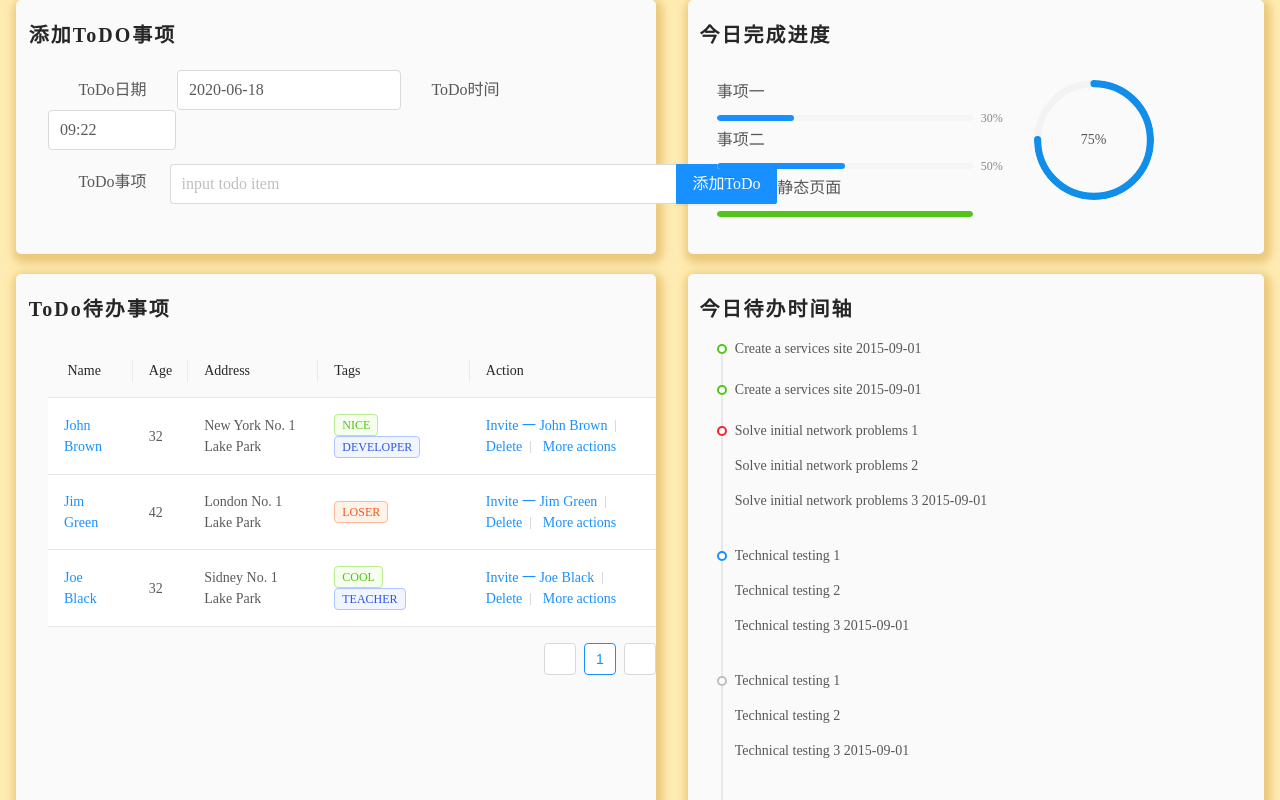
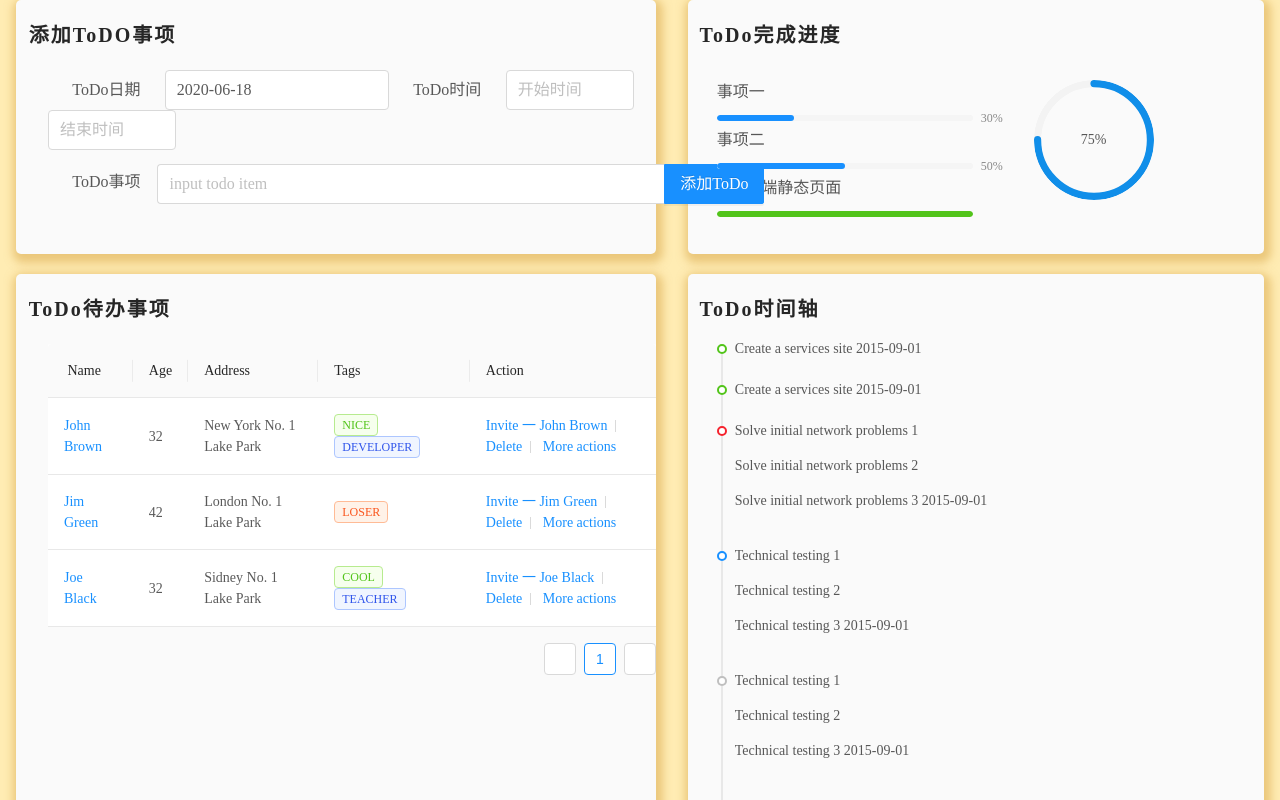
Before and after one commit to ganwujing/ToDo, a Vue app in the folder client/: page /todo in a window 1280 px wide. Built offline with nearby package versions, Linux system fonts and the light colour scheme; a web font is replaced by a local one.

Commit message:
add todo

```diff
--- a/client/src/components/todo.vue
+++ b/client/src/components/todo.vue
@@ -9,12 +9,20 @@
                         size="large"
                         :defaultValue="moment()"
                         format="YYYY-MM-DD"
+                        v-on:change="changedate"
                     ></a-date-picker>
                     <span class="todo-inputText">ToDo时间</span>
                     <a-time-picker
-                        :default-value="moment()"
+                        placeholder="开始时间"
                         format="HH:mm"
                         size="large"
+                        v-on:change="changeTimeF"
+                    ></a-time-picker>
+                    <a-time-picker
+                    placeholder="结束时间"
+                        format="HH:mm"
+                        size="large"
+                        v-on:change="changeTimeT"
                     ></a-time-picker>
                 </div>
                 <div class="todo-input todo-inputitem">
@@ -25,7 +33,7 @@
                         enter-button="添加ToDo"
                         size="large"
                         @search="addToDO"
-
+                        v-model="todoitem"
                     >
                     </a-input-search>
                     </div>
@@ -33,7 +41,7 @@
             </div>
             <div class="progress top-child">
                 <h1 class="todo-title">
-                    今日完成进度
+                    ToDo完成进度
                 </h1>
                 <div style="width: 50%" class="todo-progress">
                     <span>事项一</span>
@@ -85,7 +93,7 @@
                 </div>
             </div>
             <div class="todoline">
-                <h1 class="todo-title">今日待办时间轴</h1>
+                <h1 class="todo-title">ToDo时间轴</h1>
                 <div class="todo-line">
                 <a-timeline >
                     <a-timeline-item color="green">
@@ -177,17 +185,52 @@ const data = [
 import moment from "moment"
 export default {
     name: "todo",
-
-    methods: {
-        moment,
-        addToDO: function() {},
-    },
     data: function() {
         return {
             data,
             columns,
+            selectdate:moment().format('YYYY-MM-DD'),
+            todoitem:'',
+            selecttimeF:moment().format('HH:mm'),
+            selecttimeT:moment().format('HH:mm'),
         };
     },
+    methods: {
+        moment,
+        changedate:function(date){
+         this.selectdate= moment(date).format('YYYY-MM-DD')
+        },
+        changeTimeF:function(data){
+            this.selecttimeF=moment(data).format('HH:mm')
+        },
+        changeTimeT:function(data){
+            this.selecttimeT=moment(data).format('HH:mm')
+        },
+        addToDO: function() {
+            var data={}
+            data.date=this.selectdate;
+            data.timef=this.selecttimeF;
+            data.timet=this.selecttimeT;
+            data.item=this.todoitem;
+            this.axios({
+                method:'post',
+                url:this.api+'/add_todo',
+                data:data,
+            }).then((res)=>{
+                if(res.data=="301"){
+                    alert("success")
+                    this.todoitem="";
+                }
+                console.log(res.data)
+            }).catch((err)=>{
+                console.log(err)
+            })
+
+        },
+
+    },
+
+
 };
 </script>
 <style>
@@ -231,11 +274,11 @@ background-color: #fafafa;
     /* width: 70%; */
     position: relative;
     top: -30px;
-    right: -20%;
+    right: -18%;
 }
 
 .todo-inputText {
-    margin: 5%;
+    margin: 4%;
 }
 
 .ant-progress-bg {
```
Also changed, not shown: 2 other files (tests, documents, lock files or other folders).
